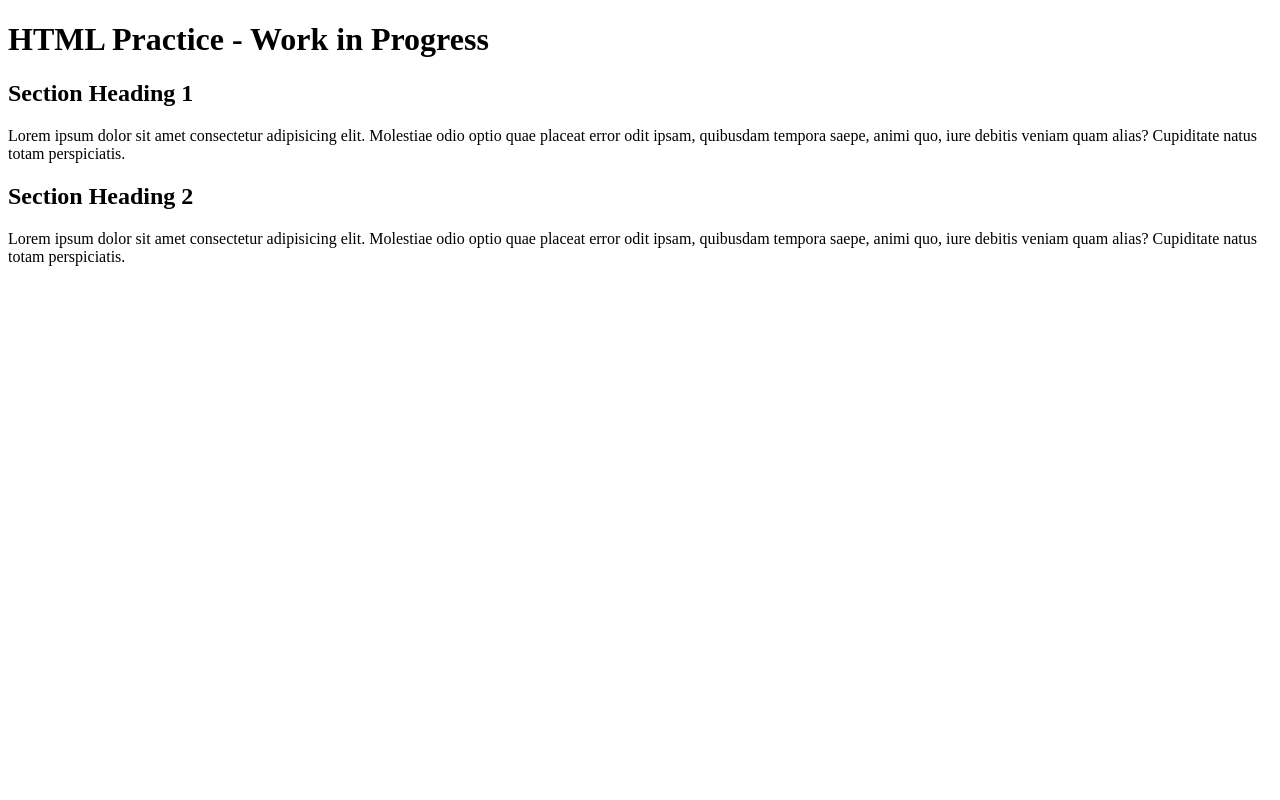
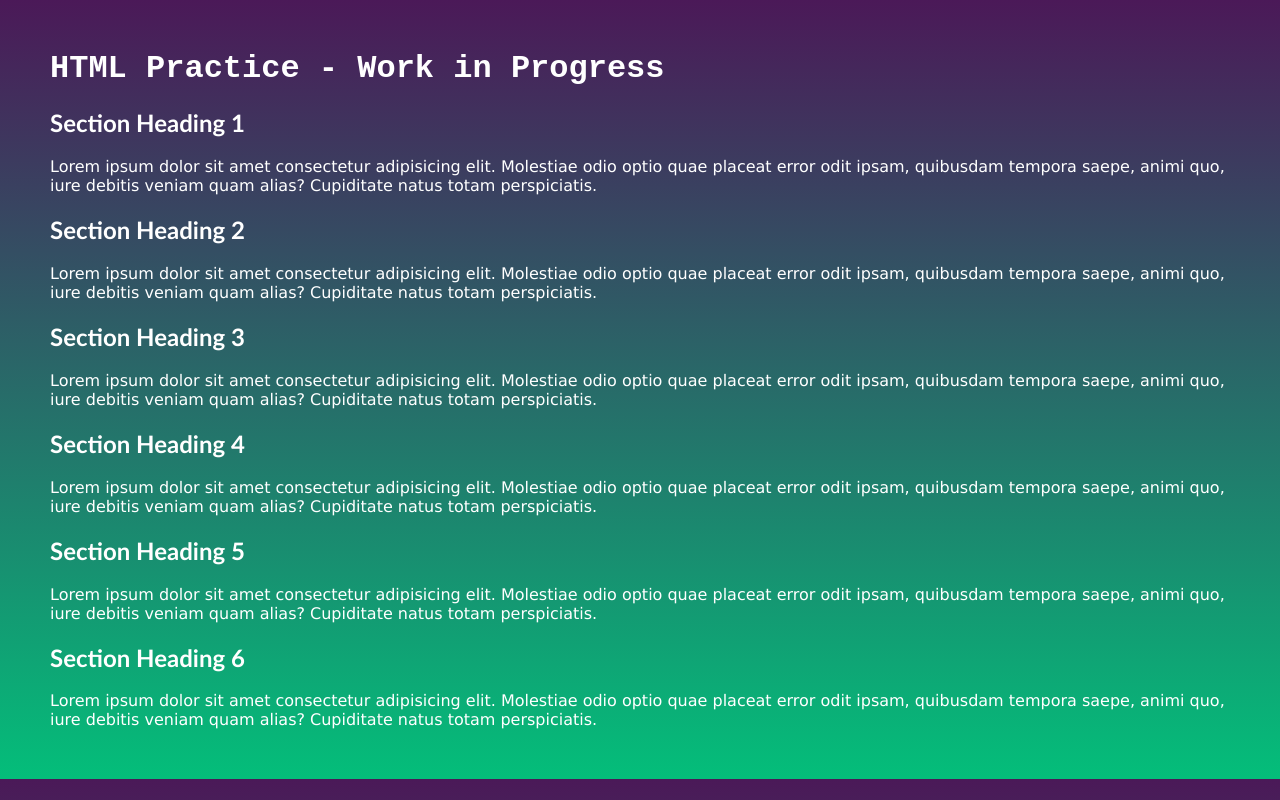
Before and after one commit to vara-co/Website-Project, a plain HTML site: page index.html in a window 1280 px wide. Drawn offline with Linux system fonts and the light colour scheme.

Commit message:
Added some styling
Added some styling for practice.

```diff
--- a/assets/style.css
+++ b/assets/style.css
@@ -1 +1,23 @@
-/* Style Pending */
+/* Style */
+
+/* Main page */
+body {
+    background: rgb(47, 85, 72);
+    background: linear-gradient(0deg, rgb(4, 190, 122) 0%, rgb(75, 25, 88) 100%);
+    margin: 50px ;
+    color: #fff;
+}
+
+
+/* Main Font Families */
+#mainheader {
+    font-family:'Courier New', Courier, monospace
+}
+
+.subheadings {
+    font-family: 'Gill Sans', 'Gill Sans MT', Calibri, 'Trebuchet MS', sans-serif;
+}
+
+.paragraphcontent{
+    font-family: 'Lucida Sans', 'Lucida Sans Regular', 'Lucida Grande', 'Lucida Sans Unicode', Geneva, Verdana, sans-serif;
+}
--- a/index.html
+++ b/index.html
@@ -4,16 +4,37 @@
     <meta charset="UTF-8">
     <meta name="viewport" content="width=device-width, initial-scale=1.0">
     <title>Practice</title>
+    <link href="assets/style.css" rel="stylesheet">
 </head>
 <body>
-    <h1>HTML Practice - Work in Progress</h1>
-    <h2>Section Heading 1</h2>
-    <p>Lorem ipsum dolor sit amet consectetur adipisicing elit. Molestiae odio optio quae placeat error odit ipsam,
+    <h1 id="mainheader">HTML Practice - Work in Progress</h1>
+    <h2 class="subheadings">Section Heading 1</h2>
+    <p class="paragraphcontent">Lorem ipsum dolor sit amet consectetur adipisicing elit. Molestiae odio optio quae placeat error odit ipsam,
         quibusdam tempora saepe, animi quo, iure debitis veniam quam alias? Cupiditate natus totam perspiciatis.
     </p>
 
-    <h2>Section Heading 2</h2>
-    <p>Lorem ipsum dolor sit amet consectetur adipisicing elit. Molestiae odio optio quae placeat error odit ipsam,
+    <h2 class="subheadings">Section Heading 2</h2>
+    <p class="paragraphcontent">Lorem ipsum dolor sit amet consectetur adipisicing elit. Molestiae odio optio quae placeat error odit ipsam,
+        quibusdam tempora saepe, animi quo, iure debitis veniam quam alias? Cupiditate natus totam perspiciatis.
+    </p>
+
+    <h2 class="subheadings">Section Heading 3</h2>
+    <p class="paragraphcontent">Lorem ipsum dolor sit amet consectetur adipisicing elit. Molestiae odio optio quae placeat error odit ipsam,
+        quibusdam tempora saepe, animi quo, iure debitis veniam quam alias? Cupiditate natus totam perspiciatis.
+    </p>
+
+    <h2 class="subheadings">Section Heading 4</h2>
+    <p class="paragraphcontent">Lorem ipsum dolor sit amet consectetur adipisicing elit. Molestiae odio optio quae placeat error odit ipsam,
+        quibusdam tempora saepe, animi quo, iure debitis veniam quam alias? Cupiditate natus totam perspiciatis.
+    </p>
+
+    <h2 class="subheadings">Section Heading 5</h2>
+    <p class="paragraphcontent">Lorem ipsum dolor sit amet consectetur adipisicing elit. Molestiae odio optio quae placeat error odit ipsam,
+        quibusdam tempora saepe, animi quo, iure debitis veniam quam alias? Cupiditate natus totam perspiciatis.
+    </p>
+
+    <h2 class="subheadings">Section Heading 6</h2>
+    <p class="paragraphcontent">Lorem ipsum dolor sit amet consectetur adipisicing elit. Molestiae odio optio quae placeat error odit ipsam,
         quibusdam tempora saepe, animi quo, iure debitis veniam quam alias? Cupiditate natus totam perspiciatis.
     </p>
 
```
